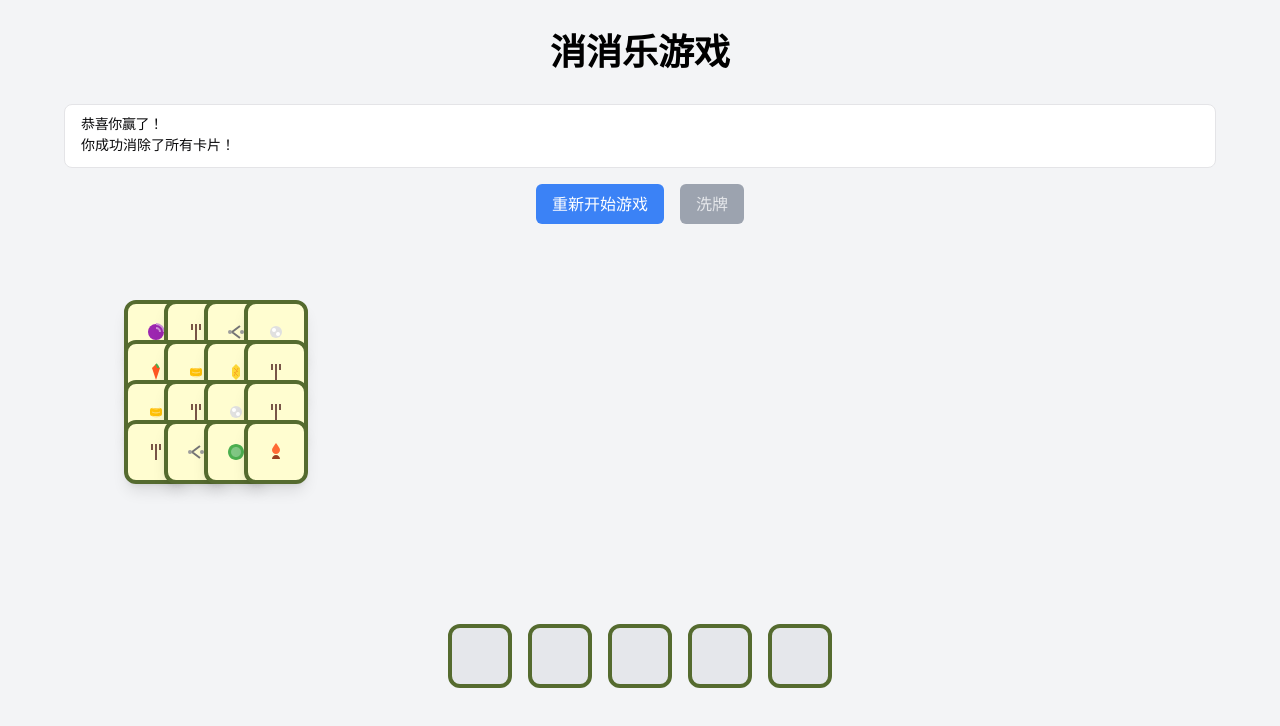
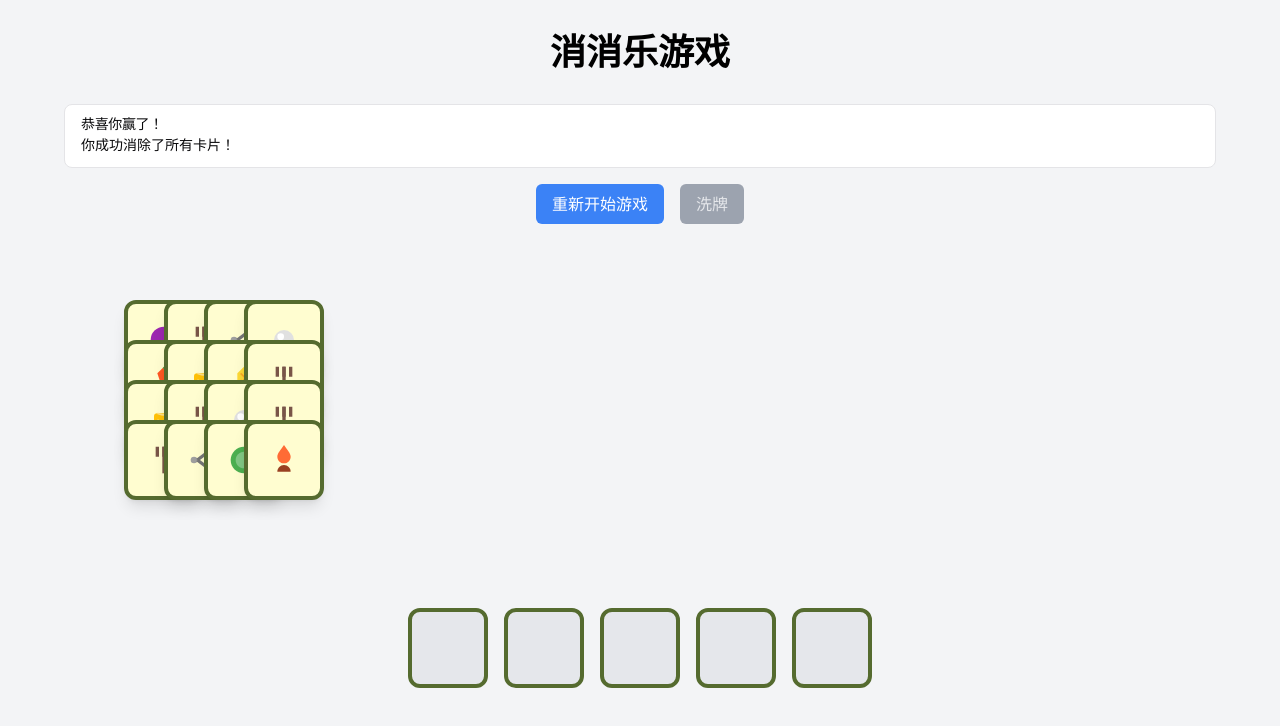
Before and after one commit to volctest/match3-game, a React (Vite) app: page / in a window 1280 px wide. Shown: the top 726 px of the page. Built offline with nearby package versions, Linux system fonts and the light colour scheme.

Commit message:
fix: adjust card sizes and spacing for better layout

```diff
--- a/src/App.tsx
+++ b/src/App.tsx
@@ -182,8 +182,9 @@ function App() {
                     position: 'absolute',
                     left: `${card.x * 40 + card.z * 20}px`,
                     top: `${card.y * 40 + card.z * 20}px`,
-                    transform: `scale(${1 - (0.1 * (3 - card.z))})`,
-                    opacity: 0.85 + (0.15 * (card.z / 3)),
+                    transform: card.visible ? 'none' : 'scale(0)',
+                    opacity: card.visible ? 1 : 0,
+                    transition: 'all 0.3s ease',
                     zIndex: card.z
                   }}
                   className={`
@@ -191,7 +192,7 @@ function App() {
                     border-4 border-[#556B2F]
                     shadow-lg
                     transition-all
-                    w-16 h-16
+                    w-20 h-20
                     flex items-center justify-center
                     ${isPending
                       ? 'bg-[#FFFDD0]/60 scale-90 border-yellow-500'
@@ -202,7 +203,7 @@ function App() {
                   `}
                   disabled={gameStatus !== 'playing' || (!isPending && pendingCard !== null)}
                 >
-                  <Icon className="w-12 h-12" />
+                  <Icon className="w-14 h-14" />
                 </button>
               );
             })}
@@ -213,7 +214,7 @@ function App() {
               <button
                 key={`slot-${index}`}
                 className={`
-                  w-16 h-16
+                  w-20 h-20
                   rounded-xl
                   border-4 border-[#556B2F]
                   flex items-center justify-center
```
